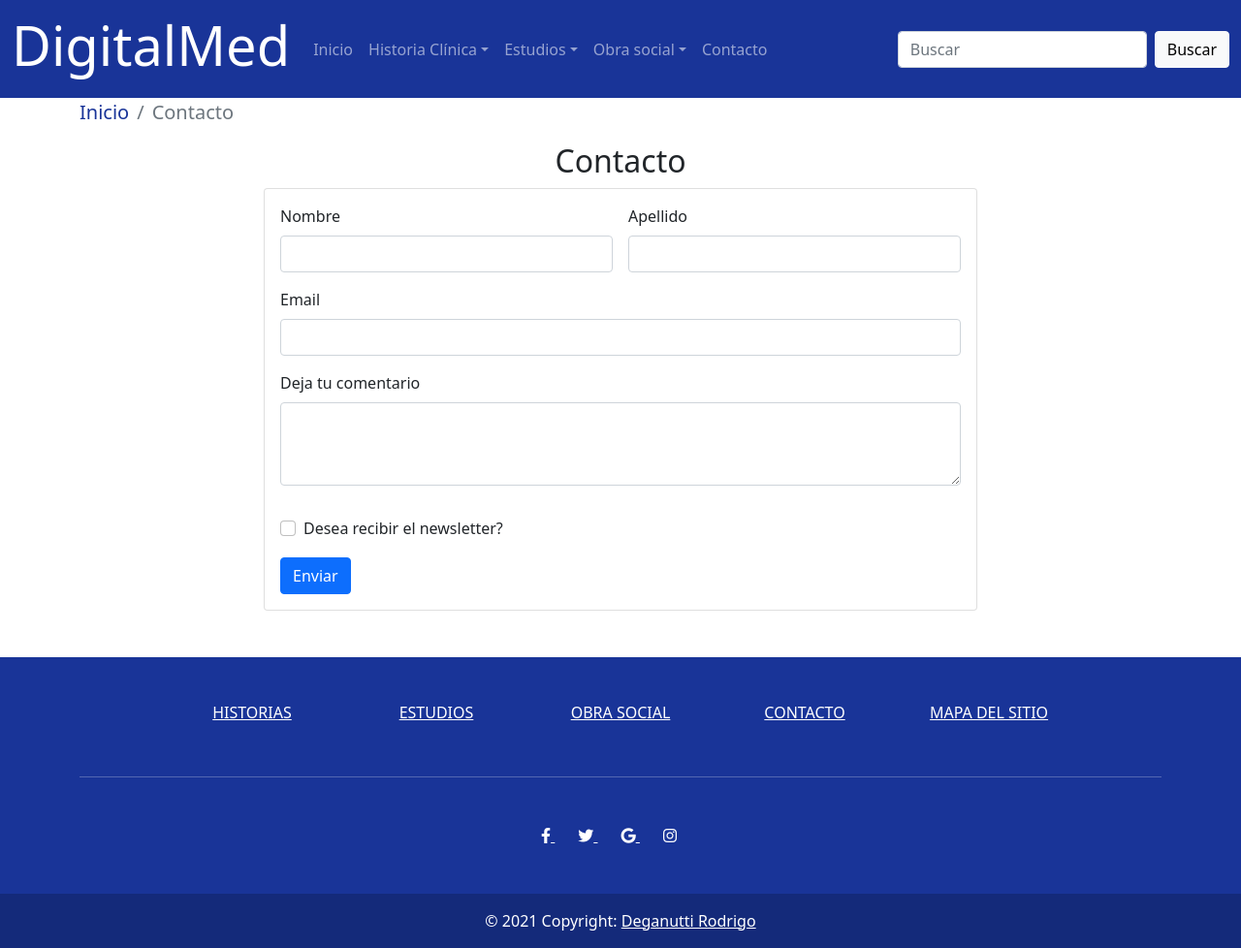
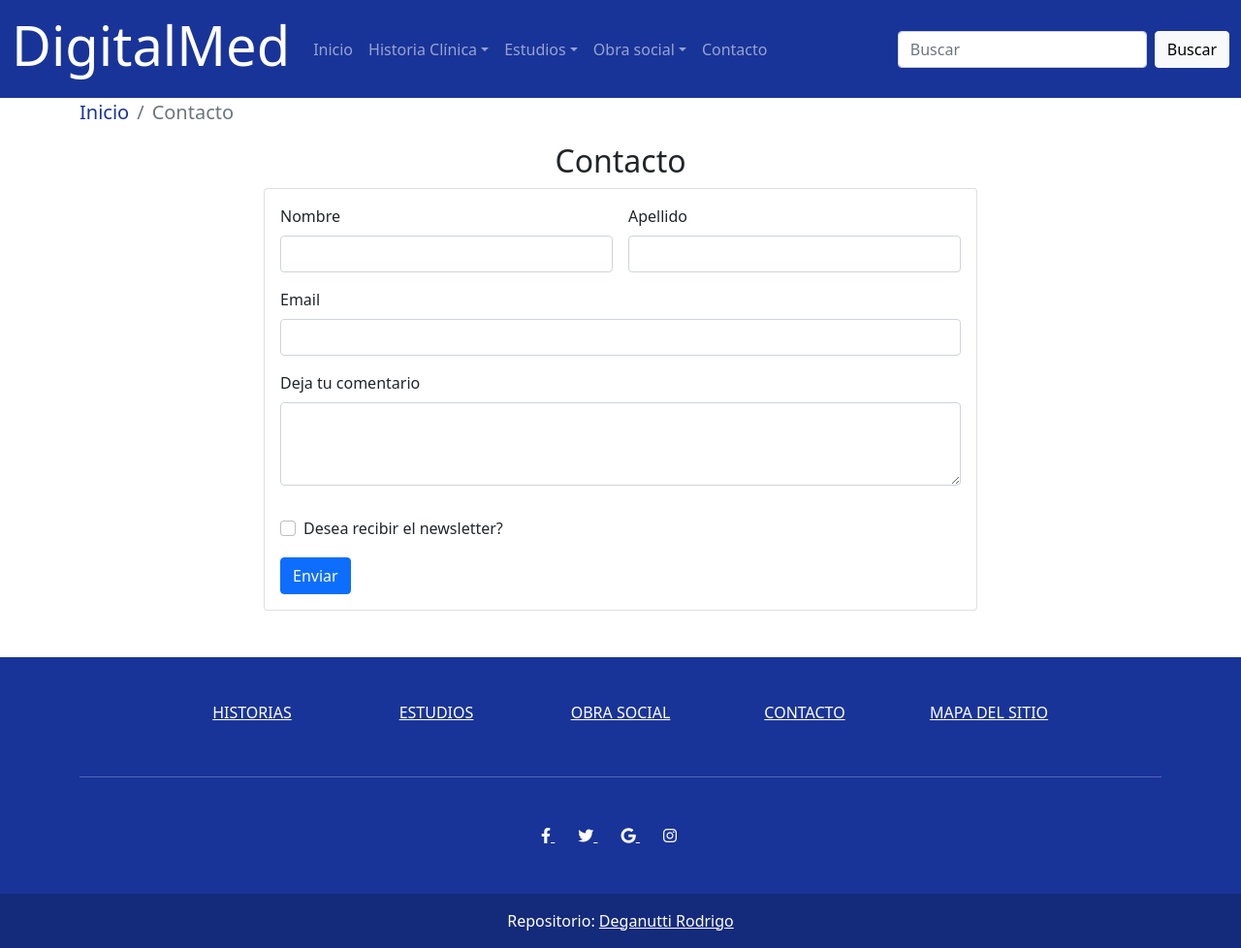
Before and after one commit to rodridega/DigitalMed, a plain HTML site: page contacto.html in a window 1280 px wide. Shown: the whole page at 97% size. Drawn offline with nearby package versions, Linux system fonts and the light colour scheme.

Commit message:
Añado enlace a mi repositorio en el footer

```diff
--- a/contacto.html
+++ b/contacto.html
@@ -187,8 +187,8 @@
 
         <!-- Copyright -->
         <div class="text-center p-3" style="background-color: rgba(0, 0, 0, 0.2)">
-            © 2021 Copyright:
-            <a class="text-white" href="#">Deganutti Rodrigo</a>
+            Repositorio:
+            <a class="text-white" href="https://github.com/rodridega"> Deganutti Rodrigo</a>
         </div>
         <!-- Copyright -->
     </footer>
```
Also changed, not shown: estudios.html (+2 -2 lines), historiaclinica.html (+2 -2 lines), index.html (+2 -2 lines), obrasocial.html (+2 -2 lines), sitemap.html (+2 -2 lines).
